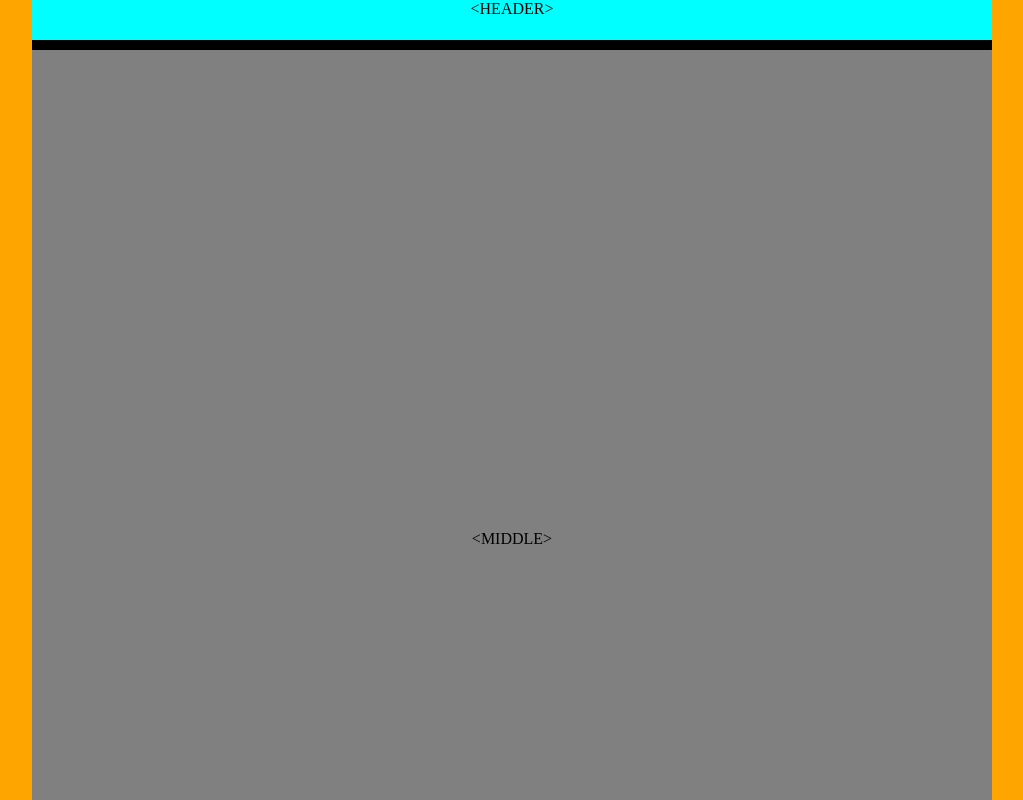
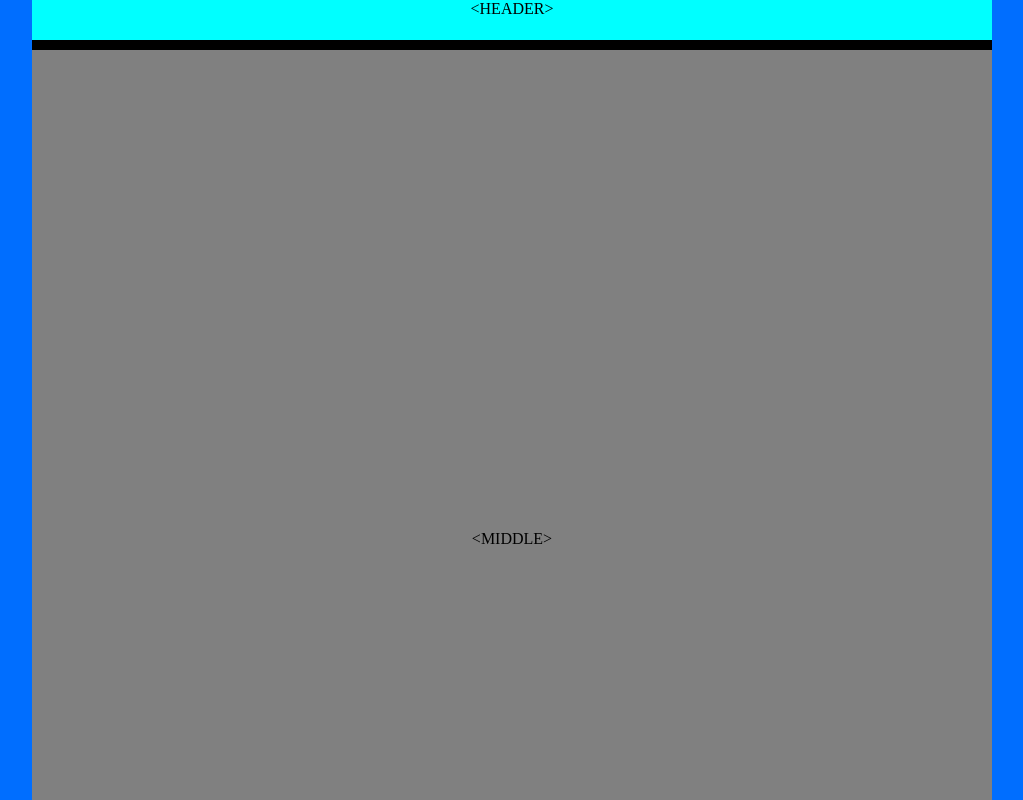
Before and after one commit to Leevie/Basic-Portfolio, a plain HTML site: page index.html in a window 1280 px wide. Shown: the top 800 px of the page, without its empty margins (128-1151 px from the left). Drawn offline with Linux system fonts and the light colour scheme.

Commit message:
Change BG to Blue

```diff
--- a/assets/css/style.css
+++ b/assets/css/style.css
@@ -1,6 +1,6 @@
 body {
     /* background-image: url("..\\images\\circuit.png"); */
-    background-color: orange;
+    background-color: rgb(0, 110, 255);
     margin: 0;
     padding: 0;
 }
```
